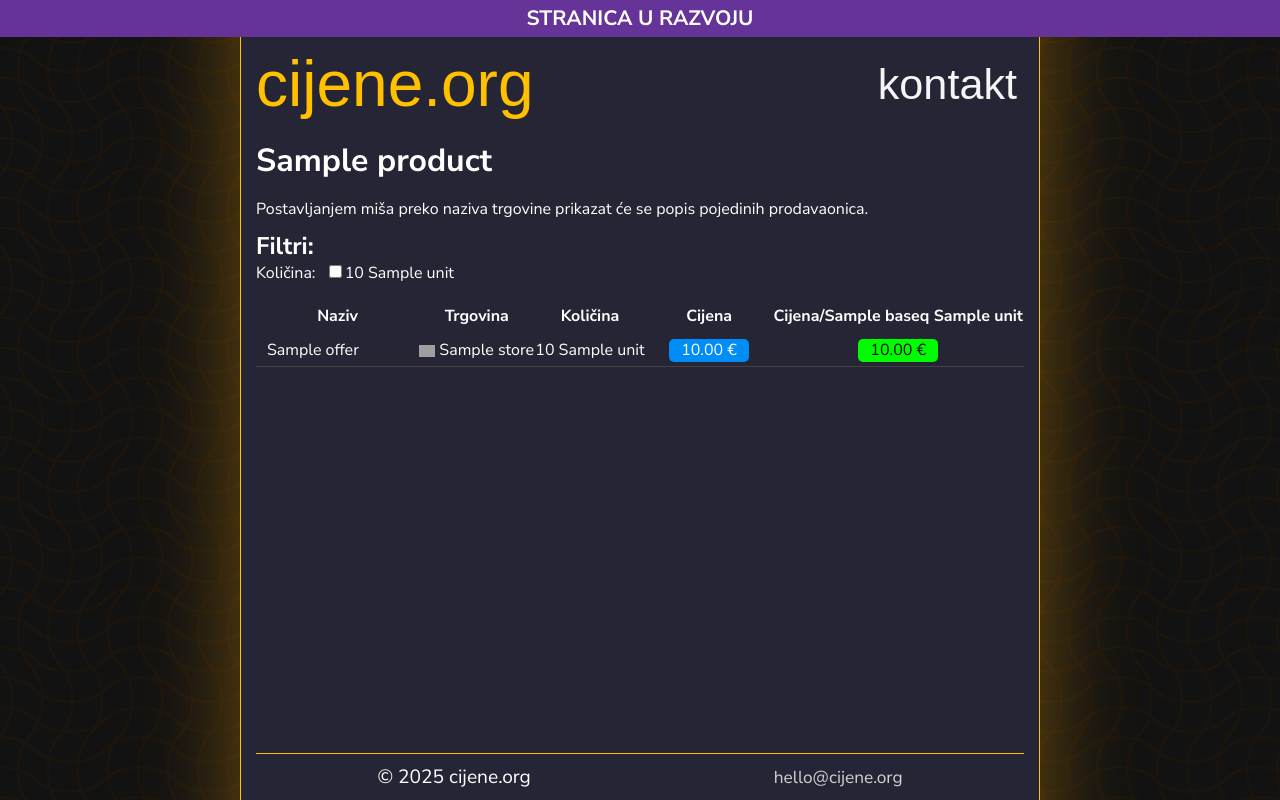
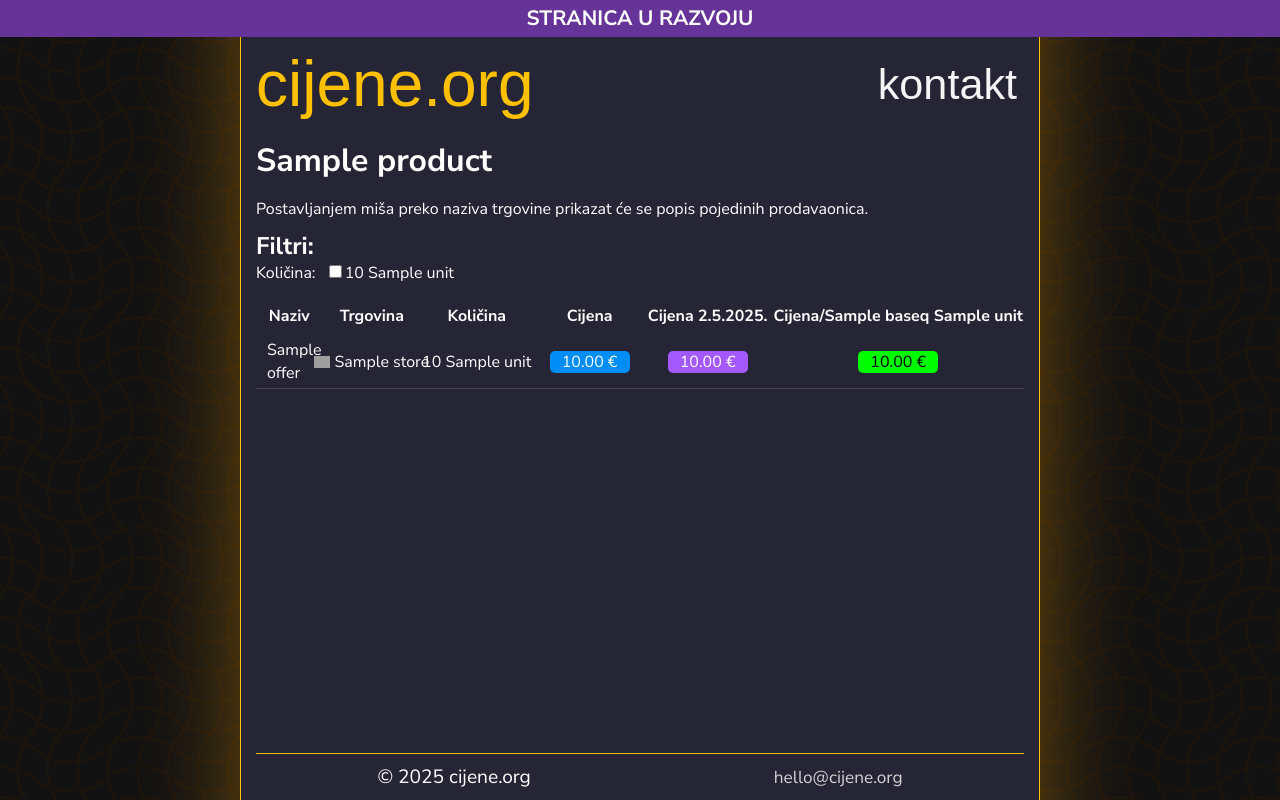
Before and after one commit to IamMusavaRibica/cijene.org, a FastAPI app: template templates/product_page.html in a window 1280 px wide. Run offline with FastAPI, Linux system fonts and the light colour scheme; the template is opened without the code that fills it: most values are stand-ins (such as "Sample title", 1, 10 or a date in 2020); some web fonts are replaced; grey boxes are pictures that could not be loaded.

Commit message:
page restyle, add may 2 price

```diff
--- a/cijenelib/fetchers/common.py
+++ b/cijenelib/fetchers/common.py
@@ -42,7 +42,7 @@ def resolve_product(coll: list, barcode: str, store: Store, store_id: str, name:
         return False
     product: Product
     product, qty = AllProducts[barcode]
-    p = product.instance(store=store, store_location_id=store_id, offer_name=name, price=price, quantity=qty, may2price=may2_price)
+    p = product.instance(store=store, store_location_id=store_id, offer_name=name, price=price, quantity=qty, may2_price=may2_price)
     coll.append(p)
     return True
 
--- a/cijenelib/models.py
+++ b/cijenelib/models.py
@@ -47,7 +47,7 @@ class ProductOffer(BaseModel):
     price: float
     store: Store | str
     store_location_id: str
-    may2price: float | None  # sidrena cijena na 2.5.2025.
+    may2_price: float | None  # sidrena cijena na 2.5.2025.
     quantity: int | float = 1
     url: str | None = None
     ogranicena_cijena: bool = False
--- a/cijenelib/products_api.py
+++ b/cijenelib/products_api.py
@@ -19,16 +19,16 @@ class ProductApi:
         with concurrent.futures.ThreadPoolExecutor(max_workers=10, thread_name_prefix='PriceFetcherThread') as executor:
             futures = {executor.submit(store.fetch_prices, store): store for store in self._stores}
             for fut in concurrent.futures.as_completed(futures):
+                store = futures[fut]
                 try:
                     offers = fut.result()
                 except Exception as e:
-                    logger.error(f'Error while fetching prices: {e}')
+                    logger.error(f'Error while fetching {store.id} prices: {e}')
                     traceback.print_exc()
                 else:
                     if not isinstance(offers, list):
                         logger.error(f'Expected list of offers, got {type(offers)}')
                         continue
-                    store = futures[fut]
                     logger.info(f'Fetched {len(offers)} offers from {store.name}')
                     self.add_offers_from_store(store, offers)
 
--- a/static/css/product_page.css
+++ b/static/css/product_page.css
@@ -11,6 +11,7 @@ table#offers {
 td.quantity { width: 10%; }
 td.price { width: 16%; }
 td.unit-price { width: 16%; }
+td.price-may2 { width: 16%; }
 td.store {
     white-space: nowrap;
     text-wrap: wrap;
@@ -36,8 +37,8 @@ td.store img.store-icon {
     vertical-align: -1px;  /* MRZIM OVO */
 }
 
-th.quantity, th.price, th.unit-price,
-td.quantity, td.price, td.unit-price {
+th.quantity, th.price, th.unit-price, th.price-may2,
+td.quantity, td.price, td.unit-price, td.price-may2 {
     text-align: center;
     white-space: nowrap;
 }
@@ -50,8 +51,8 @@ td.store {
     text-align: center;
 }
 
-th.price, th.unit-price,
-td.price, td.unit-price {
+th.price, th.unit-price, th.price-may2,
+td.price, td.unit-price, td.price-may2 {
     padding-left: 5px;
 }
 
@@ -76,8 +77,18 @@ tr:not(:first-child):hover { /* svi osim headera */
 span.price {
     display: inline-block;
     min-width: 80px;
+    border-radius: 5px;
+}
+td.price > span.price {
     background: rgb(0, 141, 245);
-    border-radius: 5px;
+}
+td.price-may2 > span.price {
+    background: rgb(164, 89, 255);
+}
+td.price-may2 > span.price.no-price {
+    background: rgb(200, 200, 200);
+    color: black;
+    font-weight: bolder;
 }
 td.unit-price > span.price {
     color: black;
--- a/static/css/styles.css
+++ b/static/css/styles.css
@@ -52,6 +52,7 @@ h1, h2 {
 
 a {
     color: aquamarine;
+    color: var(--amber);
 }
 
 p {
--- a/templates/product_page.html
+++ b/templates/product_page.html
@@ -41,6 +41,7 @@
             <th class="store">Trgovina</th>
             <th class="quantity"><span class="only-wide">Količina</span><span class="only-narrow">Kol.</span></th>
             <th class="price">Cijena</th>
+            <th class="price-may2">Cijena 2.5.2025.</th>
             <th class="unit-price">Cij<span class="only-wide">ena</span><span class="only-narrow">.</span>/{% if product.baseq != 1%}{{ product.baseq }} {% endif %}{{ product.unit }}</th>
         </tr>
         {% for offer in offers %}
@@ -75,6 +76,12 @@
                 </td>
                 <td class="quantity">{{ offer.fmt_quantity }} {{ product.unit }}</td>
                 <td class="price"><span class="price">{{ offer.price|formatted_price }}</span></td>
+                <td class="price-may2">
+                    {% if offer.may2_price %}
+                        <span class="price">{{ offer.may2_price|formatted_price }}</span>
+                    {% else %}
+                        <span class="price no-price">&minus;</span>
+                    {% endif %}
                 <td class="unit-price">
                     <span class="price" style="{{ stylize(offer, offers) }}">
                         {{ offer.price_per_unit|formatted_price }}
```
